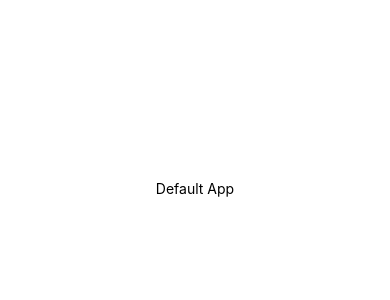
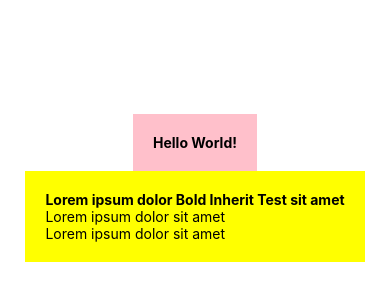
Before and after one commit to danielsitepu36/react-native-tutorial, a React Native app: screen / in a window 390 px wide. Shown: the part 234-534 px from the top of the page. Built offline with nearby package versions, Linux system fonts and the light colour scheme.

Commit message:
Chapter3

```diff
--- a/App.js
+++ b/App.js
@@ -5,7 +5,16 @@ import { StyleSheet, Text, View } from "react-native";
 export default function App() {
   return (
     <View style={styles.container}>
-      <Text>Default App</Text>
+      <View style={styles.header}>
+        <Text style={styles.boldText}>Hello World!</Text>
+      </View>
+      <View style={styles.body}>
+        <Text style={styles.boldText}>
+          Lorem ipsum dolor <Text>Bold Inherit Test</Text> sit amet
+        </Text>
+        <Text>Lorem ipsum dolor sit amet</Text>
+        <Text>Lorem ipsum dolor sit amet</Text>
+      </View>
     </View>
   );
 }
@@ -17,4 +26,15 @@ const styles = StyleSheet.create({
     alignItems: "center",
     justifyContent: "center",
   },
+  header: {
+    backgroundColor: "pink",
+    padding: 20,
+  },
+  boldText: {
+    fontWeight: "bold",
+  },
+  body: {
+    backgroundColor: "yellow",
+    padding: 20,
+  },
 });
```
